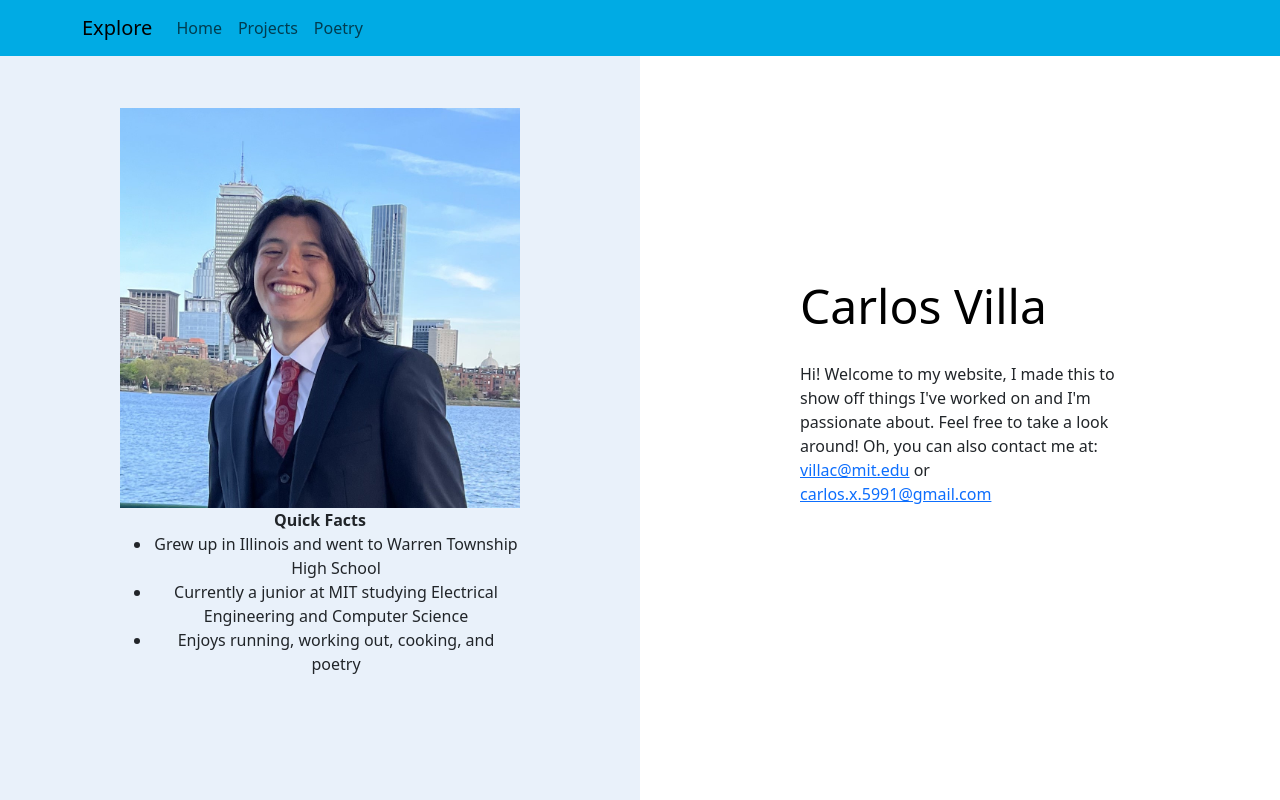
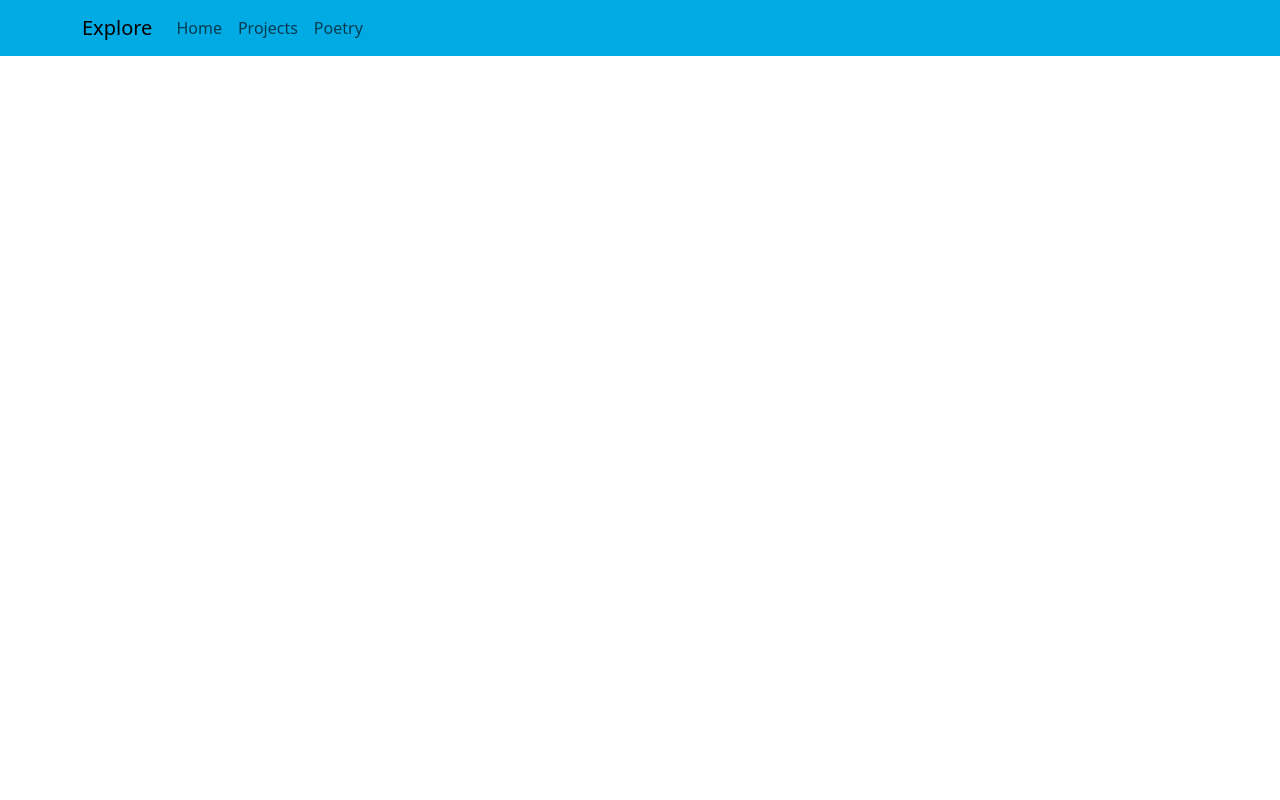
Before and after one commit to CVilla17/CV_website, a React (Create React App) app: page / in a window 1280 px wide. Built offline with nearby package versions, Linux system fonts and the light colour scheme.

Commit message:
just stuff for deployment

```diff
--- a/package.json
+++ b/package.json
@@ -2,6 +2,7 @@
   "name": "personal_site",
   "version": "0.1.0",
   "private": true,
+  "homepage": "https://CVilla17.github.io/CV_website",
   "dependencies": {
     "@emotion/react": "^11.11.3",
     "@emotion/styled": "^11.11.0",
@@ -10,6 +11,7 @@
     "@testing-library/react": "^13.4.0",
     "@testing-library/user-event": "^13.5.0",
     "bootstrap": "^5.3.2",
+    "gh-pages": "^6.1.1",
     "react": "^18.2.0",
     "react-bootstrap": "^2.3.1",
     "react-dom": "^18.2.0",
@@ -20,6 +22,8 @@
   "scripts": {
     "start": "react-scripts start",
     "build": "react-scripts build",
+    "predeploy": "npm run build",
+    "deploy": "gh-pages -d build",
     "test": "react-scripts test",
     "eject": "react-scripts eject"
   },
--- a/src/components/NavbarComp.js
+++ b/src/components/NavbarComp.js
@@ -14,11 +14,11 @@ export default class NavbarComp extends Component {
         <div>
           <Navbar style={{ backgroundColor: "#00ABE4" }}>
             <Container>
-              <Navbar.Brand href="/">Explore</Navbar.Brand>
+              <Navbar.Brand href="/CV_website">Explore</Navbar.Brand>
               <Navbar.Toggle aria-controls="basic-navbar-nav" />
               <Navbar.Collapse id="basic-navbar-nav">
                 <Nav className="me-auto">
-                  <Nav.Link as={Link} to={"/"}>
+                  <Nav.Link as={Link} to={"/CV_website"}>
                     Home
                   </Nav.Link>
                   <Nav.Link as={Link} to={"/projects"}>
@@ -34,7 +34,7 @@ export default class NavbarComp extends Component {
         </div>
         <div>
           <Routes>
-            <Route exact path="/" element={<Home />} />
+            <Route exact path="/CV_website" element={<Home />} />
             <Route exact path="/projects" element={<Projects />} />
             <Route exact path="/poetry" element={<Poetry />} />
           </Routes>
```
Also changed, not shown: 1 other file (tests, documents, lock files or other folders).
